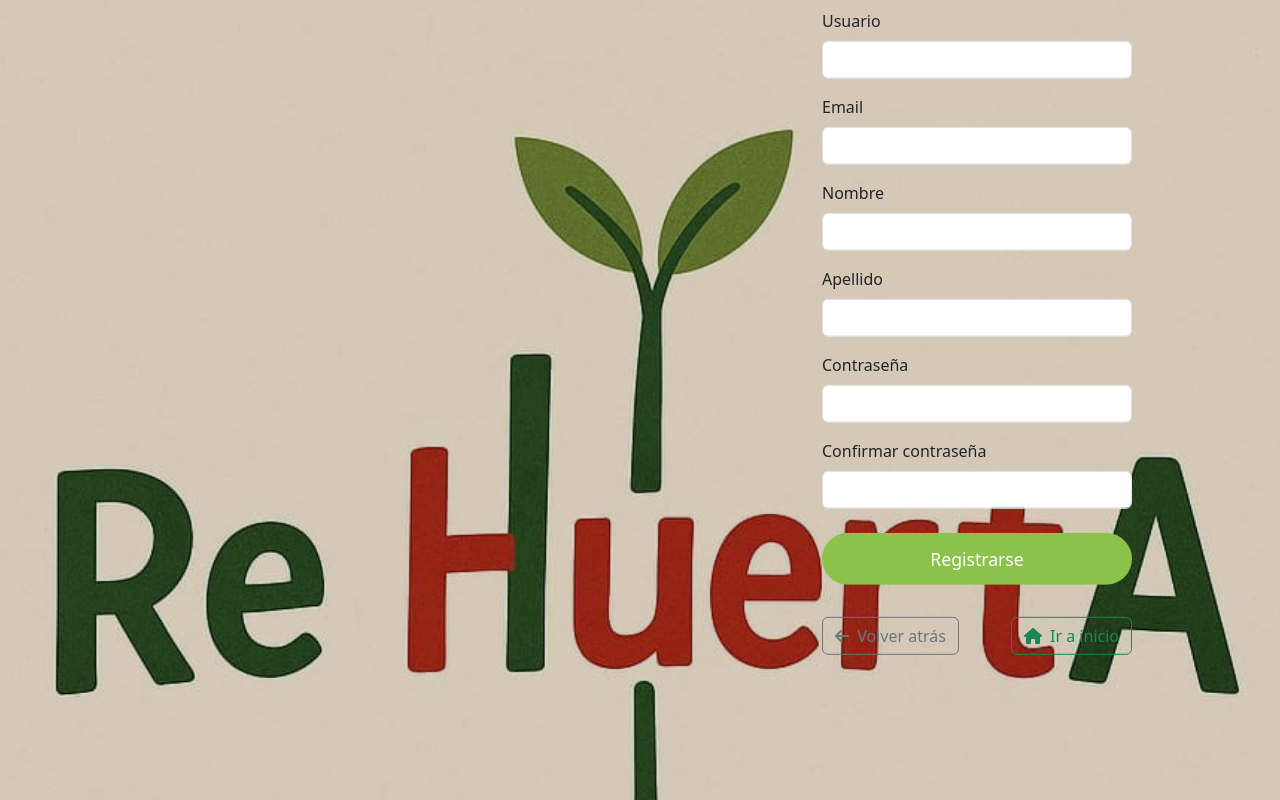
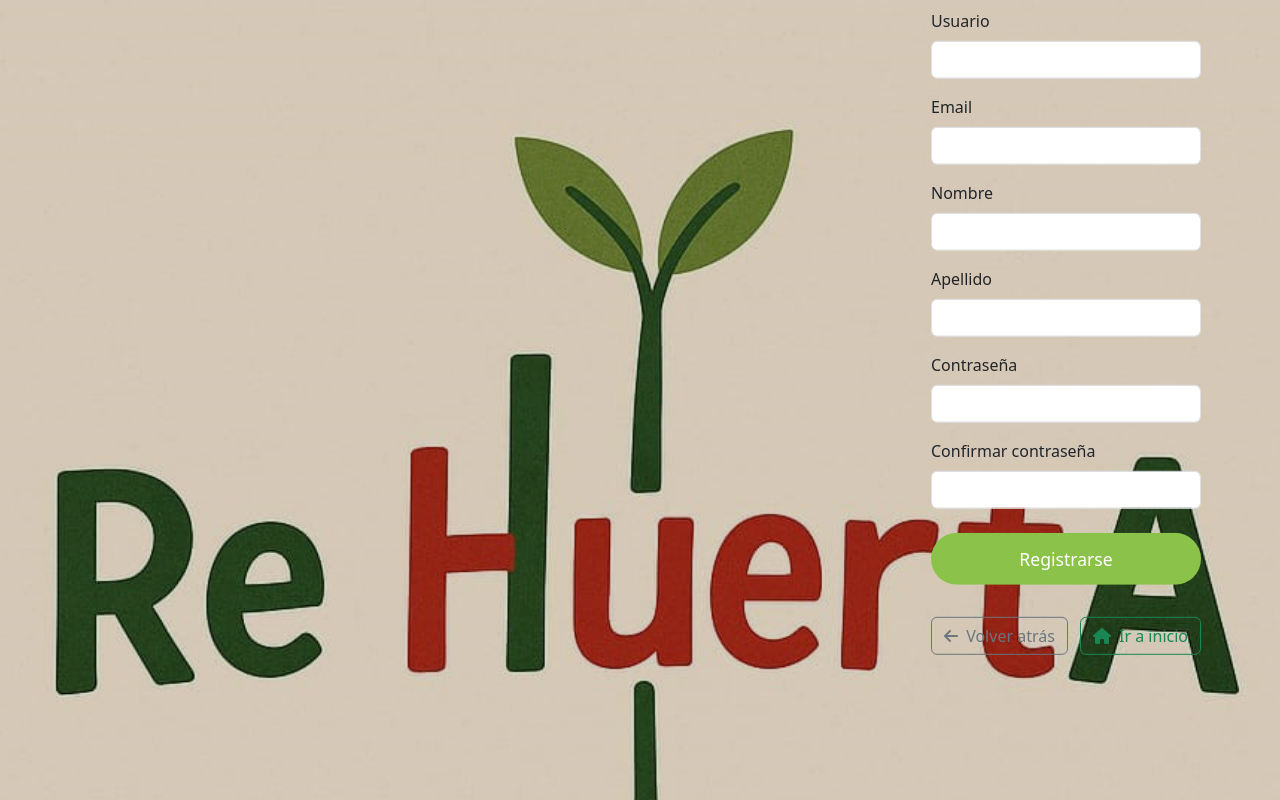
Before and after one commit to Daly2025/basemvcphp, a PHP site: template app/views/auth/register.php in a window 1280 px wide. Run offline with PHP 8.4, Linux system fonts and the light colour scheme; the template is opened without the code that fills it, so the values that code supplies are empty.

Commit message:
registro correcto

```diff
--- a/app/views/auth/register.php
+++ b/app/views/auth/register.php
@@ -16,11 +16,11 @@
         }
         .auth-box {
             position: absolute;
-            right: 10%;
+            right: 5%;
             top: 40%;
             transform: translateY(-50%);
-            padding: 20px;
-            max-width: 350px;
+            padding: 15px;
+            max-width: 300px;
         }
         .btn-huerta { background: #8BC34A; color: #fff; border-radius: 30px; padding: 0.75rem 2rem; font-size: 1.1rem; margin: 0.5rem 0; transition: background 0.2s; }
         .btn-huerta:hover { background: #388e3c; color: #fff; }
```
